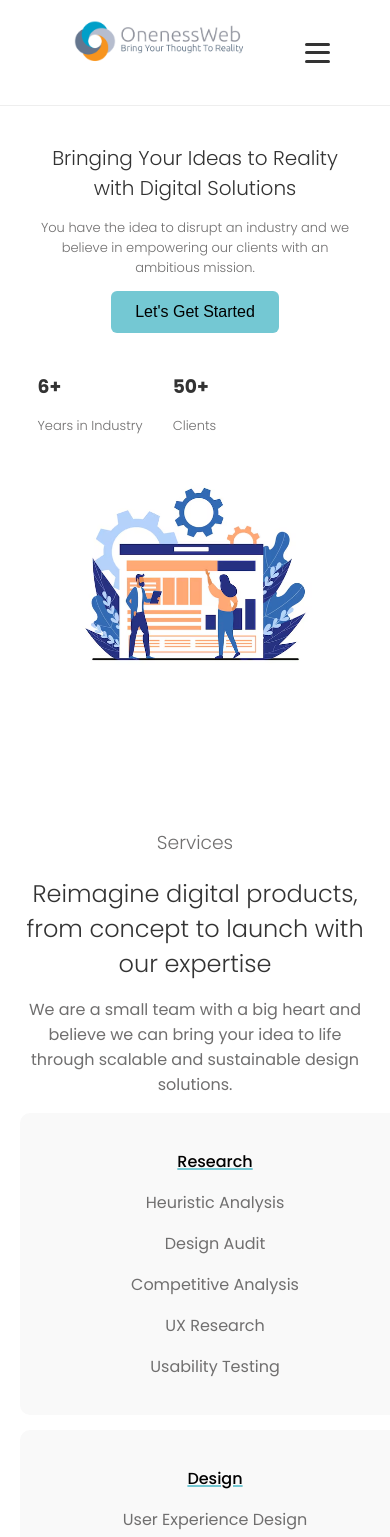
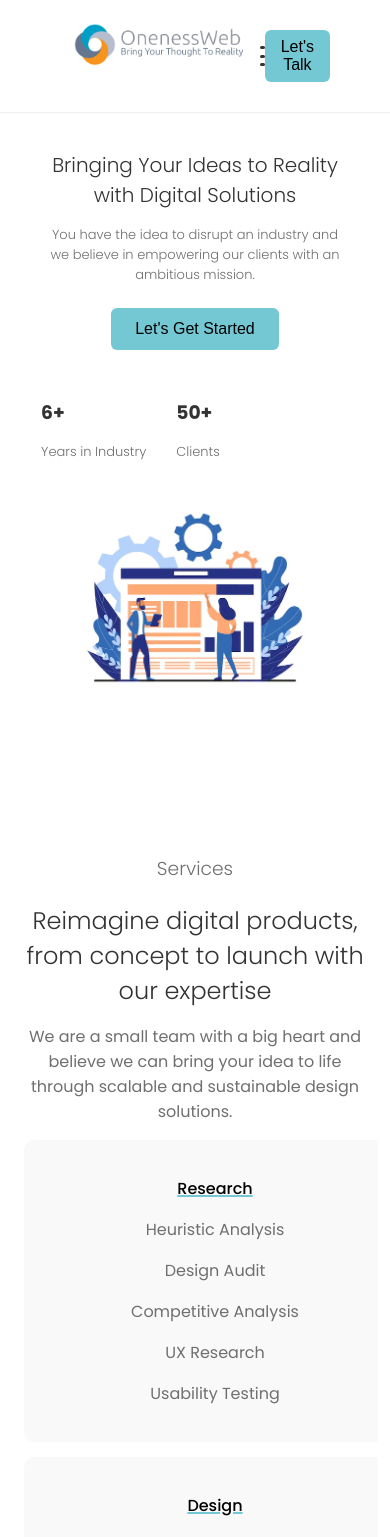
Before and after one commit to nirrana03/OnenessWebSolutions, a React (Create React App) app: page / in a window 390 px wide. Shown: the top 1537 px of the page. Built offline with nearby package versions, Linux system fonts and the light colour scheme.

Commit message:
Updated website

```diff
--- a/src/Components/Dashboard/Dashboard.css
+++ b/src/Components/Dashboard/Dashboard.css
@@ -466,3 +466,72 @@ html,body {
   opacity: 1;
   transform: translateY(0);
 }
+
+/* ----------------- Mobile Alignment Fixes ----------------- */
+@media (max-width: 768px) {
+
+  /* Prevent content from touching edges or cutting off */
+  .dashboard,
+  .hero,
+  .services,
+  .achievements,
+  .projects,
+  .blog,
+  .cta {
+    padding-left: 15px;
+    padding-right: 15px;
+    box-sizing: border-box;
+    overflow-x: hidden;
+    margin: 0 auto;
+  }
+
+  /* Ensure everything centers properly */
+  .hero-text,
+  .service-card,
+  .achievement-card,
+  .project-card,
+  .blog-card,
+  .cta {
+    margin: 0 auto;
+    text-align: center;
+    align-items: center;
+    justify-content: center;
+  }
+
+  /* Fix blog image and text alignment */
+  .blog-image img {
+    display: block;
+    margin: 0 auto;
+    max-width: 100%;
+    height: auto;
+  }
+
+  /* Make sure buttons stay centered */
+  .btn {
+    display: inline-block;
+    margin: 10px auto;
+  }
+}
+
+@media (max-width: 480px) {
+  /* Reduce overflow and ensure central layout */
+  .dashboard,
+  .hero,
+  .services,
+  .achievements,
+  .projects,
+  .blog,
+  .cta {
+    padding-left: 12px;
+    padding-right: 12px;
+  }
+
+  .service-card,
+  .achievement-card,
+  .project-card,
+  .blog-card {
+    width: 100%;
+    max-width: 95%;
+    margin: 0 auto;
+  }
+}
--- a/src/Components/Footer/Footer.css
+++ b/src/Components/Footer/Footer.css
@@ -94,38 +94,78 @@
     font-size: 12px;
   }
 }
-
 /* Mobile */
 @media (max-width: 768px) {
+  .footer {
+    padding: 20px 10px; /* reduce top-bottom padding */
+  }
+
   .footer-container {
     flex-direction: column;
     text-align: center;
     align-items: center;
-    gap: 15px;
+    gap: 8px; /* less gap between sections */
   }
 
   .footer-section {
-    margin-bottom: 15px;
-  }
-
-  .social-icons {
-    justify-content: center;
-    gap: 12px;
-  }
-}
-
-/* Small Mobile */
-@media (max-width: 480px) {
-  .footer-logo {
-    width: 180px;
+    margin-bottom: 8px; /* reduced bottom spacing */
   }
 
   .footer-section h3 {
-    font-size: 13px;
+    margin-bottom: 6px; /* less space below headings */
+    font-size: 14px;
+  }
+
+  .footer-section ul li {
+    margin-bottom: 4px; /* reduce line spacing */
   }
 
   .footer-section ul li a,
   .footer-section p {
     font-size: 12px;
   }
+
+  .social-icons {
+    justify-content: center;
+    gap: 6px; /* tighter icon spacing */
+    margin-top: 4px; /* reduce space above icons */
+  }
+
+  .footer-logo {
+    width: 160px; /* slightly smaller logo for mobile */
+    margin-bottom: 4px;
+  }
 }
+
+/* Small Mobile */
+@media (max-width: 480px) {
+  .footer {
+    padding: 15px 8px; /* even tighter padding */
+  }
+
+  .footer-container {
+    gap: 6px;
+  }
+
+  .footer-section {
+    margin-bottom: 6px;
+  }
+
+  .footer-section h3 {
+    font-size: 13px;
+    margin-bottom: 4px;
+  }
+
+  .footer-section ul li a,
+  .footer-section p {
+    font-size: 11.5px;
+  }
+
+  .social-icons {
+    gap: 5px;
+  }
+
+  .footer-logo {
+    width: 150px;
+  }
+}
```
